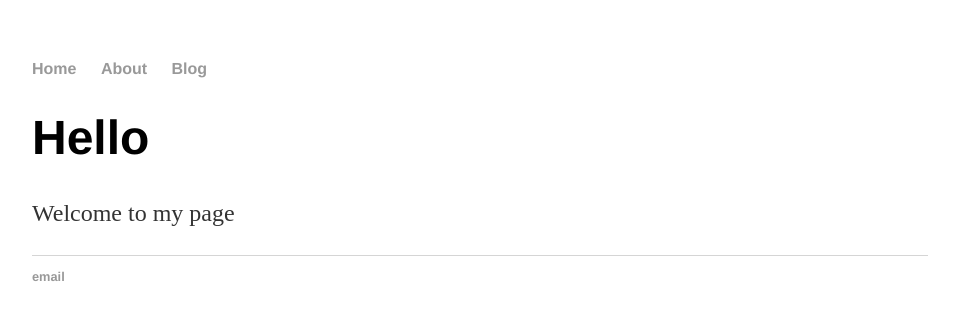
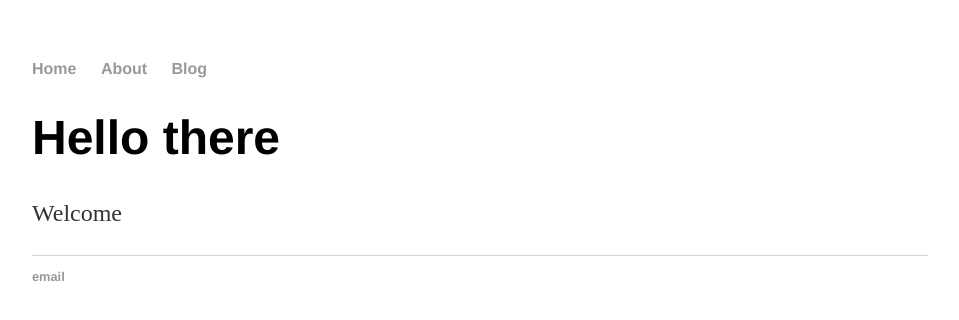
Before and after one commit to isaackoz/isaackoz.github.io, a Jekyll site: the page built from index.html, in a window 1280 px wide. Shown: the top 320 px of the page, without its empty margins (160-1119 px from the left). Built offline with Jekyll 4.4.1, drawn with Linux system fonts in a browser that asks for light colours.

Commit message:
Update index.html

```diff
--- a/index.html
+++ b/index.html
@@ -1,27 +1,9 @@
-<!DOCTYPE html>
-<html>
-	<head>
-		<title>Isaac Koz</title>
-		<link rel="stylesheet" type="text/css" href="/css/main.css">
-	</head>
-	<body>
-		<nav>
-    		<ul>
-        		<li><a href="/">Home</a></li>
-	        	<li><a href="/about">About</a></li>
-        		<li><a href="/apps">Blog</a></li>
-    		</ul>
-		</nav>
-		<div class="container">
-    		<div class="blurb">
-        		<h1>Hello</h1>
-				<p>Welcome to my page</a></p>
-    		</div><!-- /.blurb -->
-		</div><!-- /.container -->
-		<footer>
-    		<ul>
-        		<li><a href="mailto:isaackoz130@gmail.com">email</a></li>
-			</ul>
-		</footer>
-	</body>
-</html>
+---
+layout: default
+title: Isaac Koz
+---
+
+<div class="blurb">
+	<h1>Hello there</h1>
+	<p>Welcome</a></p>
+</div>
```
